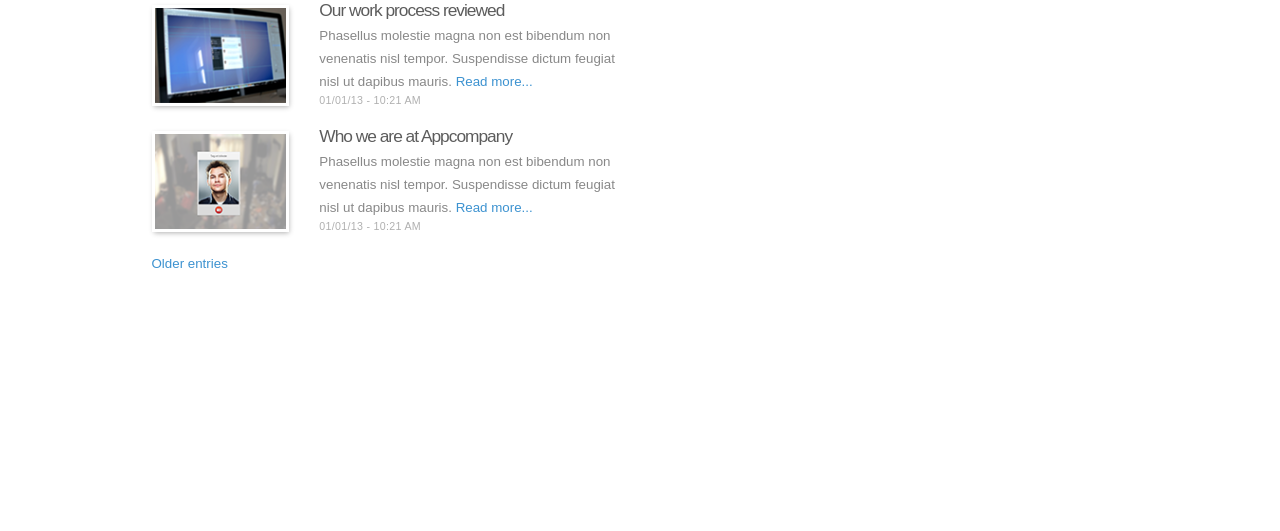
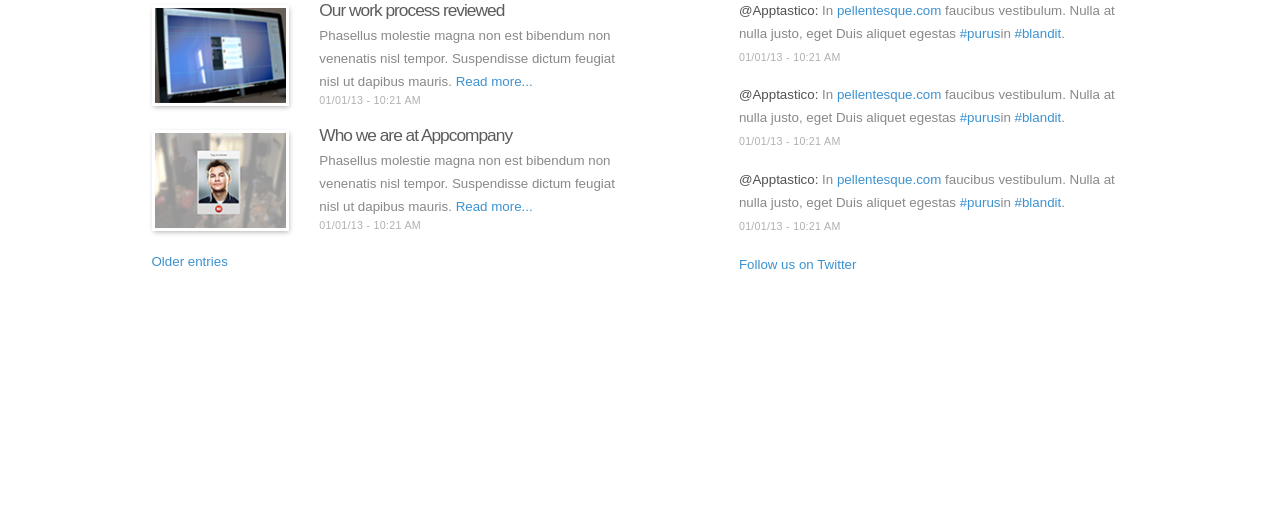
Before and after one commit to annaSchugay/Apptastico, a website: page app/index.html in a window 1280 px wide. Shown: the part 1545-2076 px from the top of the page. Before the commit the page ends 2018 px from the top, so only its background shows below. Drawn offline with Linux system fonts and the light colour scheme.

Commit message:
aside - twitter dun

```diff
--- a/app/css/media.css
+++ b/app/css/media.css
@@ -94,3 +94,11 @@
 	}
 
 }
+
+@media (max-width: 320px) {
+
+	aside .blog_block h3 {
+		font-size: 12pt;
+	}
+
+}
--- a/app/index.html
+++ b/app/index.html
@@ -164,43 +164,68 @@
 		<div class="container">
 			<div class="row">
 				<div class="col-lg-6 col-md-6 col-sm-12 col-xs-12">
+					<div class="blog">
 						<h2><i class="icon-rss"></i>From our blog</h2>
+
 						<div class="blog_block">
-
 							<div class="row">
-							<div class="col-lg-4 col-md-5 col-sm-6 col-xs-12">
+								<div class="col-lg-4 col-md-5 col-sm-3 col-xs-4">
 									<div class="img">
 										<img src="img/aside_img_1.png" alt="img">
 									</div>
 								</div>
-							<div class="col-lg-8 col-md-7 col-sm-6 col-xs-12">
+								<div class="col-lg-8 col-md-7 col-sm-9 col-xs-8">
 									<h3>Our work process reviewed</h3>
 									<p>Phasellus molestie magna non est bibendum non venenatis nisl tempor. Suspendisse dictum feugiat nisl ut dapibus mauris. <a href="#">Read more...</a></p>
 									<time>01/01/13 - 10:21 AM</time>
 								</div>
 							</div>
 						</div>
+
 						<div class="blog_block">
-
 							<div class="row">
-							<div class="col-lg-4 col-md-5 col-sm-6 col-xs-12">
+								<div class="col-lg-4 col-md-5 col-sm-3 col-xs-4">
 									<div class="img">
 										<img src="img/aside_img_2.png" alt="img">
 									</div>
 								</div>
-							<div class="col-lg-8 col-md-7 col-sm-6 col-xs-12">
+								<div class="col-lg-8 col-md-7 col-sm-9 col-xs-8">
 									<h3>Who we are at Appcompany</h3>
 									<p>Phasellus molestie magna non est bibendum non venenatis nisl tempor. Suspendisse dictum feugiat nisl ut dapibus mauris. <a href="#">Read more...</a></p>
 									<time>01/01/13 - 10:21 AM</time>
 								</div>
 							</div>
 						</div>
+
 						<a href="#">Older entries</a>
+					</div>
 				</div>
 
 				<div class="col-lg-6 col-md-6 col-sm-12 col-xs-12">
-					<h2><i class="icon-twitter"></i></h2>
-					<a href="#"></a>
+					<div class="row">
+						<div class="col-lg-2 col-md-2 col-sm-2 col-xs-2 hidden-desktop hidden-xs hidden-sm">
+						</div>
+						<div class="col-lg-10 col-md-10 col-sm-12 col-xs-12">
+							<div class="twitter">
+								<h2><i class="icon-twitter"></i>Our Twitter feed</h2>
+								<p>
+									<span>@Apptastico:</span> In <a href="#">pellentesque.com</a> faucibus vestibulum. Nulla at nulla justo, eget Duis aliquet egestas <a href="#">#purus</a >in <a href="#">#blandit</a>.
+									<time>01/01/13 - 10:21 AM</time>
+								</p>
+
+								<p>
+									<span>@Apptastico:</span> In <a href="#">pellentesque.com</a> faucibus vestibulum. Nulla at nulla justo, eget Duis aliquet egestas <a href="#">#purus</a >in <a href="#">#blandit</a>.
+									<time>01/01/13 - 10:21 AM</time>
+								</p>
+
+								<p>
+									<span>@Apptastico:</span> In <a href="#">pellentesque.com</a> faucibus vestibulum. Nulla at nulla justo, eget Duis aliquet egestas <a href="#">#purus</a >in <a href="#">#blandit</a>.
+									<time>01/01/13 - 10:21 AM</time>
+								</p>
+								<a href="#">Follow us on Twitter</a>
+							</div>
+						</div>
+					</div>
 				</div>
 			</div>
 		</div>
--- a/app/sass/style.scss
+++ b/app/sass/style.scss
@@ -297,6 +297,7 @@ aside {
 	a {
 		color: #3c92d0;
 		font-size: 10pt;
+		margin-bottom: 60px;
 		&:hover, &:focus {
 			color: #3c92d0;
 		}
@@ -306,6 +307,7 @@ aside {
 		font-size: 8pt;
 		letter-spacing: 0.3px;
 		line-height: 15px;
+		display: block;
 	}
 	h2 {
 		font-size: 16pt;
@@ -317,12 +319,18 @@ aside {
 			margin-right: 8px;
 		}
 	}
+	p {
+		color: #888;
+		font-size: 10pt;
+		line-height: 23px;
+	}
+	.blog {
+		margin-bottom: 60px;
 		.blog_block {
 			margin-bottom: 22px;
 			.img {
 				border: 3px solid #fff;
 				box-shadow: 1px 2px 5px -1px #b2b2b2;
-			height: 101px;
 				img {
 					width: 100%;
 				}
@@ -335,11 +343,18 @@ aside {
 				margin-bottom: 8px;
 				letter-spacing: -1px;
 			}
+		}
+	}
 
+	.twitter {
 		p {
-			color: #888;
-			font-size: 10pt;
-			line-height: 23px;
+			margin: -6px 0 24.5px 0;
+			span {
+				color: #515151;
+			}
+			time {
+				margin-top:5px;
 			}
 		}
 	}
+}
```
Also changed, not shown: app/css/style.css. Lines whose indentation alone changed are shown as unchanged.
